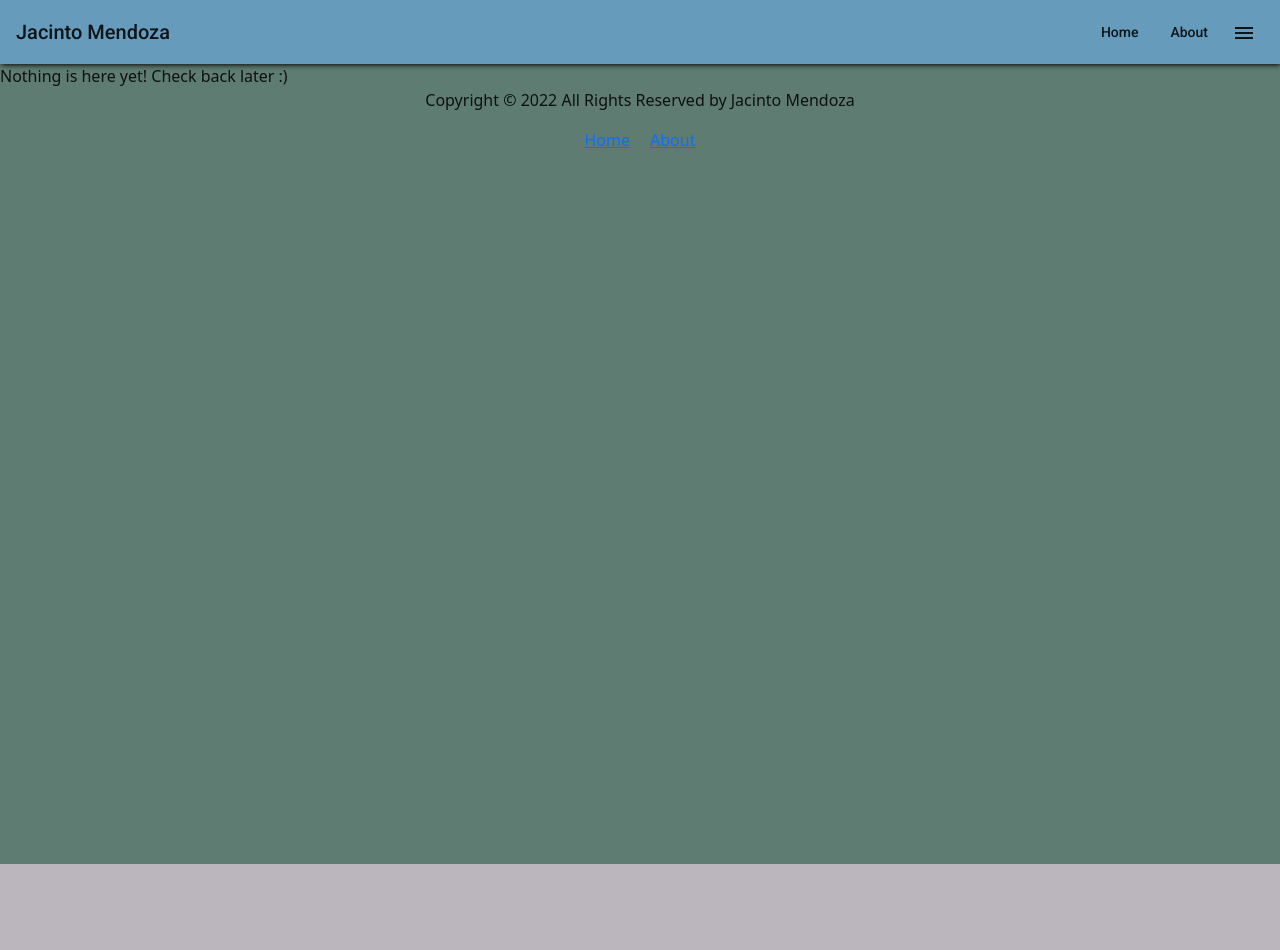
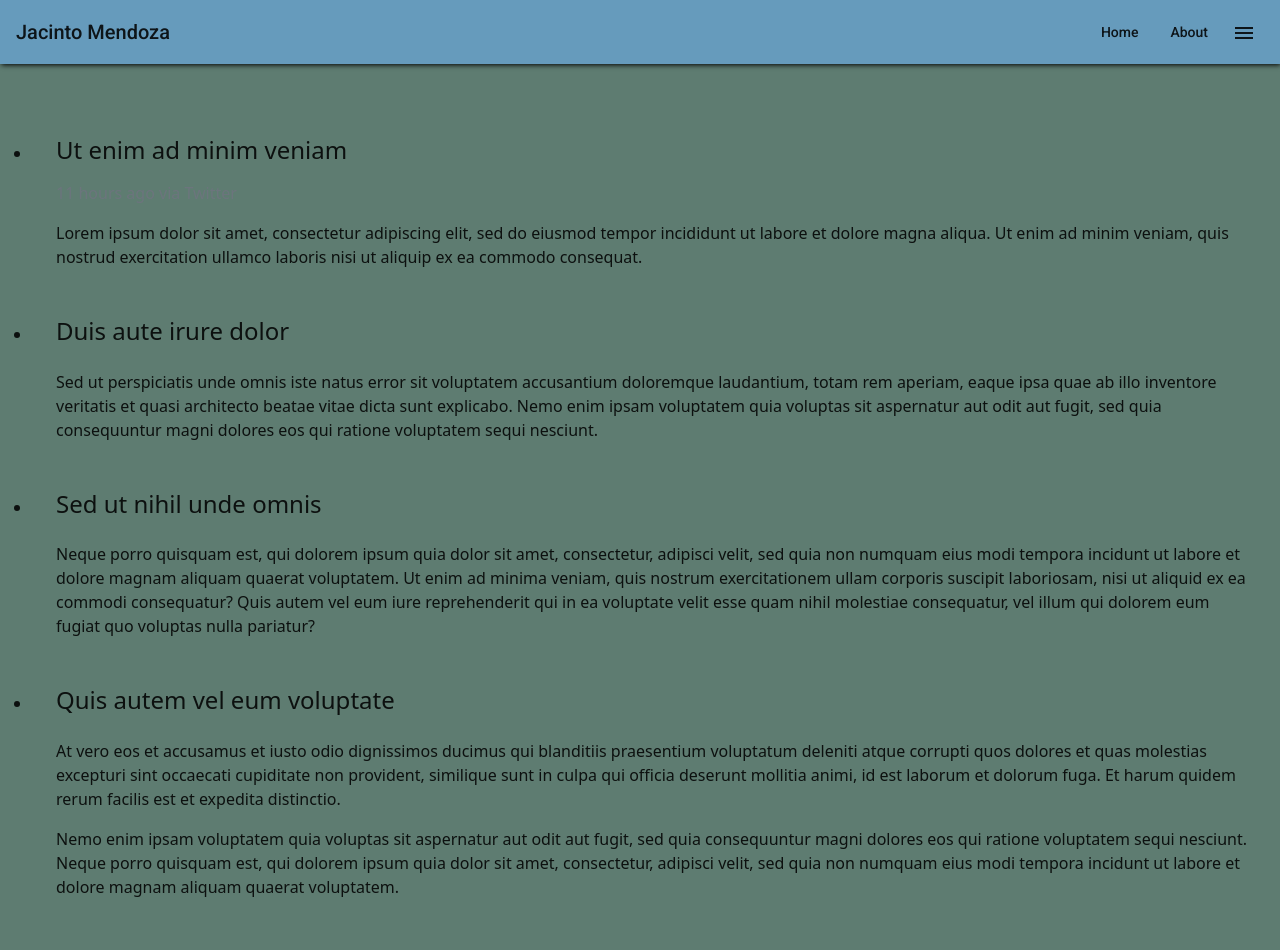
Before and after one commit to jacintomendoza/portfolio, an Angular app: page /about in a window 1280 px wide. Shown: the top 950 px of the page. Before the commit the page ends 864 px from the top, so only its background shows below. Built offline with nearby package versions, Linux system fonts and the light colour scheme.

Commit message:
account post and get

```diff
--- a/package.json
+++ b/package.json
@@ -24,6 +24,7 @@
     "@ng-bootstrap/ng-bootstrap": "^12.0.0",
     "@popperjs/core": "^2.10.2",
     "bootstrap": "^5.1.3",
+    "mdb-angular-ui-kit": "^2.0.0",
     "rxjs": "~7.5.0",
     "tslib": "^2.3.0",
     "zone.js": "~0.11.4"
--- a/src/app/about/about.component.html
+++ b/src/app/about/about.component.html
@@ -1,3 +1,75 @@
-Nothing is here yet!
+<!-- Timeline -->
+<div class="row mt-5">
+    <div class="col-md-12">
+    <div class="timeline-main">
+        <!-- Timeline Wrapper -->
+        <ul class="stepper stepper-vertical timeline timeline-basic">
 
-Check back later :)
+            <li>
+                <!--Section Title -->
+                <a href="#!">
+                    <span class="circle primary-color z-depth-1-half"></span>
+                </a>
+
+                <!-- Section Description -->
+                <div class="step-content z-depth-1 ml-xl-0 p-4">
+                    <h4 class="font-weight-bold">Ut enim ad minim veniam</h4>
+                    <p class="text-muted mt-3">11 hours ago via Twitter</p>
+                    <p class="mb-0">Lorem ipsum dolor sit amet, consectetur adipiscing elit, sed do eiusmod tempor incididunt ut labore et dolore magna aliqua. Ut enim ad minim veniam, quis nostrud exercitation ullamco laboris nisi ut aliquip ex ea commodo consequat.</p>
+                </div>
+            </li>
+            <li class="timeline-inverted">
+                <!--Section Title -->
+                <a href="#!">
+                    <span class="circle warning-color z-depth-1-half"></span>
+                </a>
+
+                <!-- Section Description -->
+                <div class="step-content z-depth-1 ml-xl-0 p-4">
+                    <h4 class="font-weight-bold">Duis aute irure dolor</h4>
+                    <p class=" mt-4 mb-0">Sed ut perspiciatis unde omnis iste natus error sit voluptatem accusantium doloremque laudantium, totam rem aperiam, eaque ipsa quae ab illo inventore veritatis et quasi architecto beatae vitae dicta sunt explicabo. Nemo enim ipsam voluptatem quia voluptas sit aspernatur aut odit aut fugit, sed quia consequuntur magni dolores eos qui ratione voluptatem sequi nesciunt.</p>
+                </div>
+            </li>
+            <li>
+                <!--Section Title -->
+                <a href="#!">
+                    <span class="circle danger-color z-depth-1-half"></span>
+                </a>
+
+                <!-- Section Description -->
+                <div class="step-content z-depth-1 ml-xl-0 p-4">
+                    <h4 class="font-weight-bold">Sed ut nihil unde omnis</h4>
+                    <p class="mt-4 mb-0">Neque porro quisquam est, qui dolorem ipsum quia dolor sit amet, consectetur, adipisci velit, sed quia non numquam eius modi tempora incidunt ut labore et dolore magnam aliquam quaerat voluptatem. Ut enim ad minima veniam, quis nostrum exercitationem ullam corporis suscipit laboriosam, nisi ut aliquid ex ea commodi consequatur? Quis autem vel eum iure reprehenderit qui in ea voluptate velit esse quam nihil molestiae consequatur, vel illum qui dolorem eum fugiat quo voluptas nulla pariatur?</p>
+                </div>
+            </li>
+            <li class="timeline-inverted">
+                <!--Section Title -->
+                <a href="#!">
+                    <span class="circle info-color z-depth-1-half"></span>
+                </a>
+
+                <!-- Section Description -->
+                <div class="step-content z-depth-1 ml-xl-0 p-4">
+                    <h4 class="font-weight-bold"> Quis autem vel eum voluptate</h4>
+                    <p class="mt-4">At vero eos et accusamus et iusto odio dignissimos ducimus qui blanditiis praesentium voluptatum deleniti atque corrupti quos dolores et quas molestias excepturi sint occaecati cupiditate non provident, similique sunt in culpa qui officia deserunt mollitia animi, id est laborum et dolorum fuga. Et harum quidem rerum facilis est et expedita distinctio.</p>
+                    <p class="mb-0">Nemo enim ipsam voluptatem quia voluptas sit aspernatur aut odit aut fugit, sed quia consequuntur magni dolores eos qui ratione voluptatem sequi nesciunt. Neque porro quisquam est, qui dolorem ipsum quia dolor sit amet, consectetur, adipisci velit, sed quia non numquam eius modi tempora incidunt ut labore et dolore magnam aliquam quaerat voluptatem. </p>
+                </div>
+            </li>
+            <li>
+                <!--Section Title -->
+                <a href="#!">
+                    <span class="circle success-color z-depth-1-half"></span>
+                </a>
+
+                <!-- Section Description -->
+                <div class="step-content z-depth-1 ml-xl-0 p-4">
+                    <h4 class="font-weight-bold">Mussum ipsum cacilds</h4>
+                    <p class="mt-4 mb-0">Nam libero tempore, cum soluta nobis est eligendi optio cumque nihil impedit quo minus id quod maxime placeat facere possimus, omnis voluptas assumenda est, omnis dolor repellendus. Temporibus autem quibusdam et aut officiis debitis aut rerum necessitatibus saepe eveniet ut et voluptates repudiandae sint et molestiae non recusandae. Itaque earum rerum hic tenetur a sapiente delectus, ut aut reiciendis voluptatibus maiores alias consequatur aut perferendis doloribus asperiores repellat.</p>
+                </div>
+            </li>
+        </ul>
+        <!-- Timeline Wrapper -->
+        </div>
+    </div>
+  </div>
+  <!-- Timeline -->
--- /dev/null
+++ b/src/app/account.service.ts
@@ -0,0 +1,23 @@
+import { Injectable } from '@angular/core';
+import { HttpClient, HttpClientModule } from '@angular/common/http';
+import { Account } from './account.model'
+import { Observable } from 'rxjs';
+
+
+const baseUrl = 'https://portfolio-users.herokuapp.com';
+
+@Injectable({
+  providedIn: 'root'
+})
+export class AccountService {
+
+  constructor(private http: HttpClient) { }
+
+  createAccount(newAccount: Account): Observable<Account> {
+    return this.http.post<Account>(baseUrl + '/users', newAccount);
+  }
+
+  getAccounts(): Observable<Account[]> {
+    return this.http.get<Account[]>(`${baseUrl}/users`);
+  }
+}
--- a/src/app/app.module.ts
+++ b/src/app/app.module.ts
@@ -10,6 +10,7 @@ import { HomeComponent } from './home/home.component';
 import { NgbModule } from '@ng-bootstrap/ng-bootstrap';
 import { AboutComponent } from './about/about.component';
 import { SignupComponent } from './signup/signup.component';
+import { HttpClientModule } from '@angular/common/http';
 
 @NgModule({
   declarations: [
@@ -25,7 +26,8 @@ import { SignupComponent } from './signup/signup.component';
     AngularMaterialModule,
     FormsModule,
     NgbModule,
-    ReactiveFormsModule
+    ReactiveFormsModule,
+    HttpClientModule
   ],
   providers: [],
   bootstrap: [AppComponent]
--- a/src/app/signup/signup.component.html
+++ b/src/app/signup/signup.component.html
@@ -5,9 +5,9 @@
         <div class="hero-container">
             <div class="hero-text">
                   <mat-stepper linear #stepper>
-                    <mat-step [stepControl]="firstFormGroup" [editable]="isEditable">
+                    <mat-step [stepControl]="firstFormGroup">
                       <form [formGroup]="firstFormGroup">
-                        <ng-template matStepLabel>Fill out your name</ng-template>
+                        <ng-template matStepLabel>Create your account</ng-template>
 
                         <mat-form-field appearance="fill">
                             <mat-label>First Name</mat-label>
@@ -50,8 +50,24 @@
                     </mat-step>
 
                     <mat-step>
-                        <ng-template matStepLabel>Done</ng-template>
-                        <p>You are now done.</p>
+                        <ng-template matStepLabel>Review details</ng-template>
+                        <h1>Review Details.</h1>
+                        <mat-list>
+                            <mat-list-item>
+                                <strong>First Name: </strong>
+                                {{ this.firstFormGroup.value.firstName }}
+                            </mat-list-item>
+
+                            <mat-list-item>
+                                <strong>Last Name: </strong>
+                                {{ this.firstFormGroup.value.lastName }}
+                            </mat-list-item>
+
+                            <mat-list-item>
+                                <strong>Email: </strong>
+                                {{ this.firstFormGroup.value.email }}
+                            </mat-list-item>
+                        </mat-list>
                         <div>
                             <button mat-button matStepperPrevious>Back</button>
                             <button mat-button (click)="stepper.reset()">Reset</button>
@@ -62,4 +78,26 @@
             </div>
         </div>
     </section>
+
+    <section>
+
+        <button mat-button (click)="getAccounts()" style="background-color: pink">Click Me to Retrieve Accounts!</button>
+        <mat-expansion-panel>
+            <mat-expansion-panel-header>
+              <mat-panel-title>
+                Accounts created
+              </mat-panel-title>
+              <mat-panel-description>
+                <!-- This is a summary of the content -->
+              </mat-panel-description>
+            </mat-expansion-panel-header>
+            <div *ngFor="let account of accounts">
+                <strong>First Name:</strong> {{account.firstName}}<br>
+                <strong>Last Name:</strong> {{account.lastName}}<br>
+                <strong>Email:</strong> {{account.email}}<br>
+                <strong>Password(encrypted):</strong> {{account.password}}<br>
+                <br>
+            </div>
+        </mat-expansion-panel>
+    </section>
 </main>
--- a/src/app/signup/signup.component.ts
+++ b/src/app/signup/signup.component.ts
@@ -1,5 +1,7 @@
 import { Component, OnInit } from '@angular/core';
-import {FormBuilder, FormGroup, Validators} from '@angular/forms';
+import { FormBuilder, FormGroup, Validators } from '@angular/forms';
+import { AccountService } from '../account.service';
+import { Account } from '../account.model';
 
 @Component({
   selector: 'app-signup',
@@ -11,9 +13,13 @@ export class SignupComponent implements OnInit {
   secondFormGroup: FormGroup;
   hide = true;
   hide2 = true;
-  isEditable = true;
+  newAccount: Account = { id: 0, firstName: '', lastName: '', email: '', password: '' };
 
-  constructor(private _formBuilder: FormBuilder) {}
+  constructor(
+    private _formBuilder: FormBuilder,
+    private accountService: AccountService) {}
+
+  accounts: Account[] = [];
 
   ngOnInit() {
     this.firstFormGroup = this._formBuilder.group({
@@ -37,6 +43,17 @@ export class SignupComponent implements OnInit {
     }
 
   submit() {
+    console.log(this.firstFormGroup.value);
+    this.newAccount = this.firstFormGroup.value;
+
+    this.accountService.createAccount(this.newAccount).subscribe((payload) => {
+    });
+  }
+
+  getAccounts() {
+    this.accountService.getAccounts().subscribe(payload => {
+      this.accounts = payload;
+    })
   }
 
 }
```
Also changed, not shown: src/app/account.model.ts (added, +7 -0 lines), 5 other files (tests, documents, lock files or other folders).
